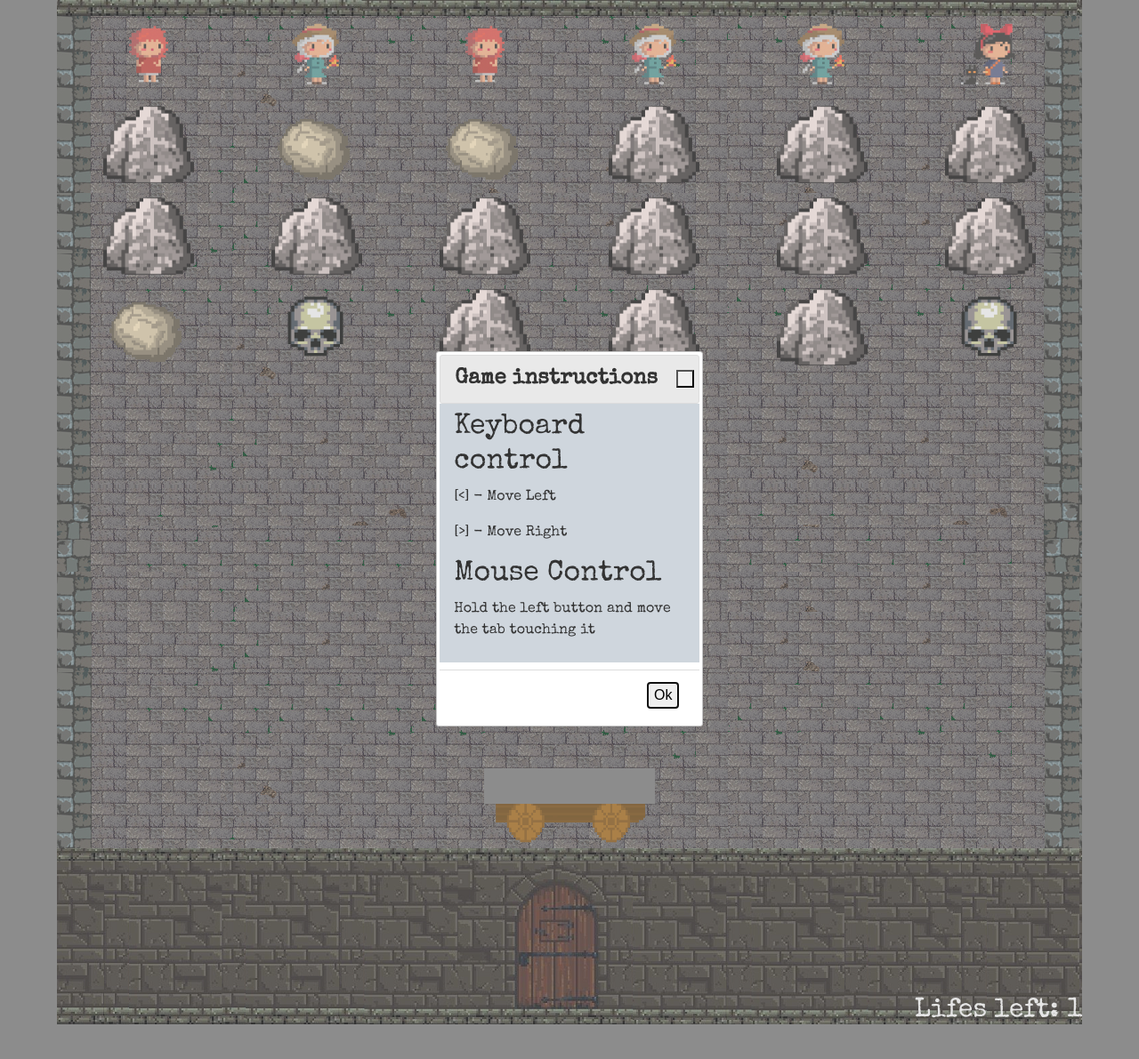
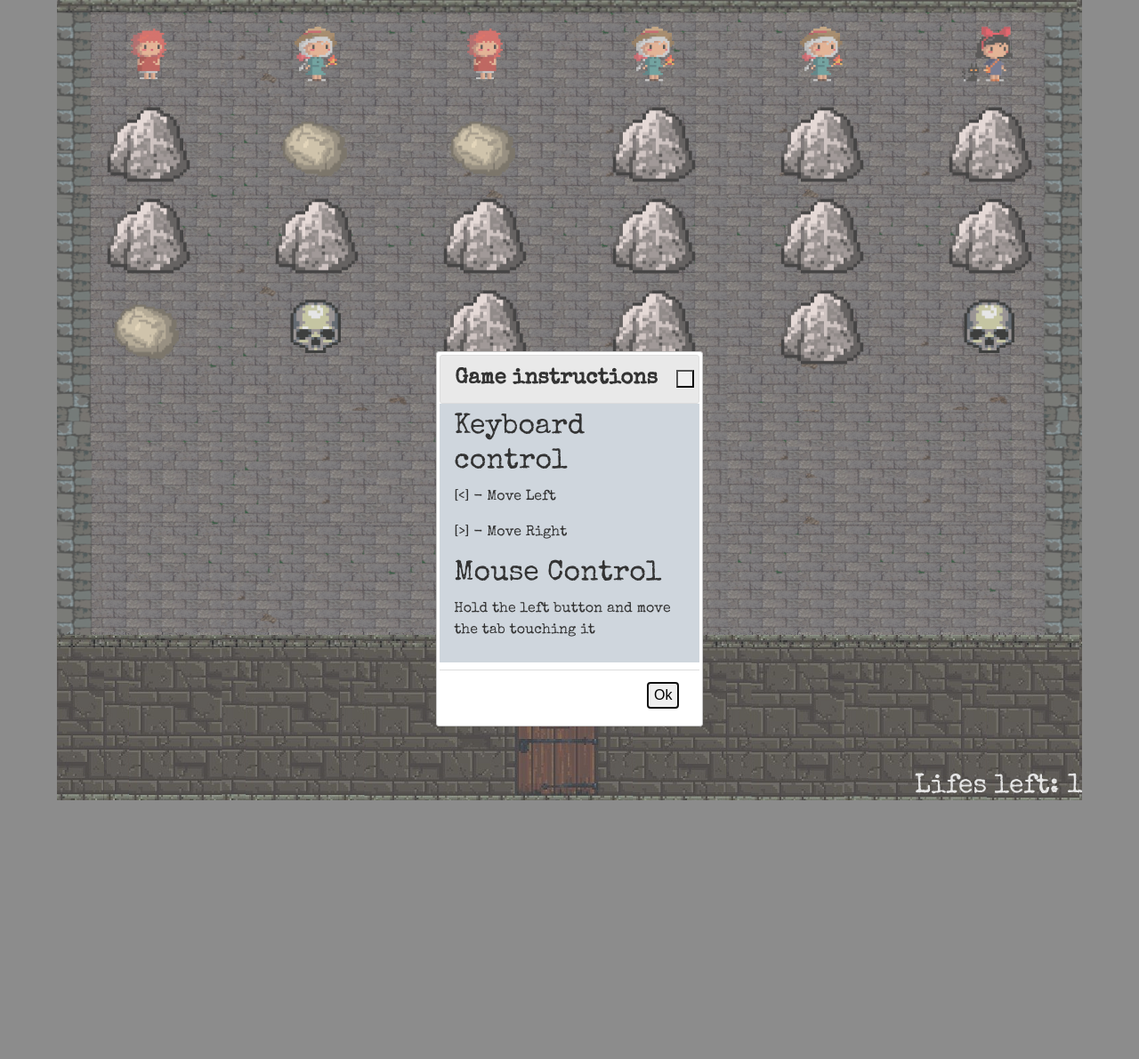
Before and after one commit to EstherGaldeano/Never_Forget, a PHP site: page /games/game3.php in a window 1280 px wide. Shown: the top 1191 px of the page at 89% size. Run offline with PHP 8.4, Linux system fonts and the light colour scheme; some libraries are stand-ins or nearby versions.

Commit message:
G3 update
Medida sin scroll
Reducción velocidad modo fácil
Reducción elementos

```diff
--- a/Styles/games/game3.css
+++ b/Styles/games/game3.css
@@ -4,9 +4,9 @@ body {
 }
 
 #field {
-	background-image:url("../../assets/img/game3_neri2.png");
+	background-image:url("../../assets/img/game3_neri2_.png");
 	max-width: 1152px;
-	height: 1152px;
+	height: 900px;
 	margin: 0 auto;
 	position: relative;
 }
@@ -22,7 +22,7 @@ body {
 }
 
 #countdown {
-	padding-top:500px;
+	padding-top:550px;
 	color:white;
 	text-align: center;
 	font: 90px monospace;
@@ -78,7 +78,7 @@ body {
     background-image:url("../../assets/img/game3_roca.png");
     position: absolute;
     background-repeat:no-repeat;
-    background-size: 110px 100px;
+    background-size: 100px 90px;
     background-position: center;
 
 
--- a/scripts/games/game3/game3.js
+++ b/scripts/games/game3/game3.js
@@ -79,6 +79,8 @@ function Game() {
 	if (consecutiveGameOvers>2) {
 		this.column = 1;
 		lifeLeft= 5;
+		ballSpeedY =3;
+
 	}
 
 	//child creation
@@ -250,7 +252,7 @@ function Pad(n) {
     window.pad = $('<div id="pad"><div id="touch"></div></div>')
 		.css('width', this.width) //should be this.width
 		.css('height', this.height)
-		.css('top', fieldHeight * 0.75)
+		.css('top', fieldHeight * 0.70)
 		.css('left', field_width / 2 - this.width / 2);
 
 	$('#field').append(window.pad);
@@ -259,14 +261,14 @@ function Pad(n) {
 // Ball config
 function Ball() {
 	var fieldWidth = parseInt($('#field').css('width'));
-	this.width = fieldWidth * 0.10;
+	this.width = fieldWidth * 0.08;
 	this.height = this.width;
 	window.ball = $('<div class="ball"></div>')
 		.css('width', this.width)
 		.css('height', this.height)
 		.css('border-radius', this.width/2)
 		.css('left', fieldWidth/2-this.width/2)
-		.css('top', fieldWidth * (isNewGame ? 0.60 : 0.35));
+		.css('top', fieldWidth * (isNewGame ? 0.35 : 0.20));
 
 	$('#field').append(window.ball);
 }
@@ -367,7 +369,7 @@ function checkCollision(ball) {
 	}
 
 	// bottom collision check
-	if (fieldHeight < ballTop) {
+	if (fieldHeight < ballTop+80) {
 		if (lifeLeft > 1) {
 			lifeLeft--;
 			ball.remove();
@@ -399,10 +401,9 @@ function checkCollision(ball) {
 			document.cookie = "consecutiveGameOvers=0";
 			$('#game-text').text('YOU WIN!');
 			$('#game-over').fadeIn(1000);
-			$('#continue').text('Continue the adventure');
 			ball.remove();
-			//******************************************** */cambiar HREF a siguiente pantalla
-
+			$('#continue').hide();
+			$('#aCapFin').show();
 
 		}
 	}
--- a/scripts/text.js
+++ b/scripts/text.js
@@ -1,5 +1,5 @@
-//var enigma = "3";
-var enigma=$('#progress').text();
+var enigma = "5";
+//var enigma=$('#progress').text();
 console.log("AIXO ES ENIGMACODE: " + enigma.trim());
 
 var boton1= '#boton1';
--- a/views/games/game3.php
+++ b/views/games/game3.php
@@ -33,6 +33,10 @@
         <div class="boton" class="boton text-center">
         <button id="continue" class="btn-lg btn-danger regular-button button" onClick="restartGame();">TRY AGAIN</button>
         </div>
+
+        <div class="boton2" class="boton text-center">
+        <button hidden id="aCapFin" class="btn-lg btn-danger regular-button button" onClick="window.location.href='../../views/capituloFin.php'">CONTINUE THE ADVENTUR3</button>
+        </div>
 	</div>
 
 <!--easy mode disabled
```
Also changed, not shown: assets/img/game3_neri2_.png (added), assets/img/neri3_.png (added).
